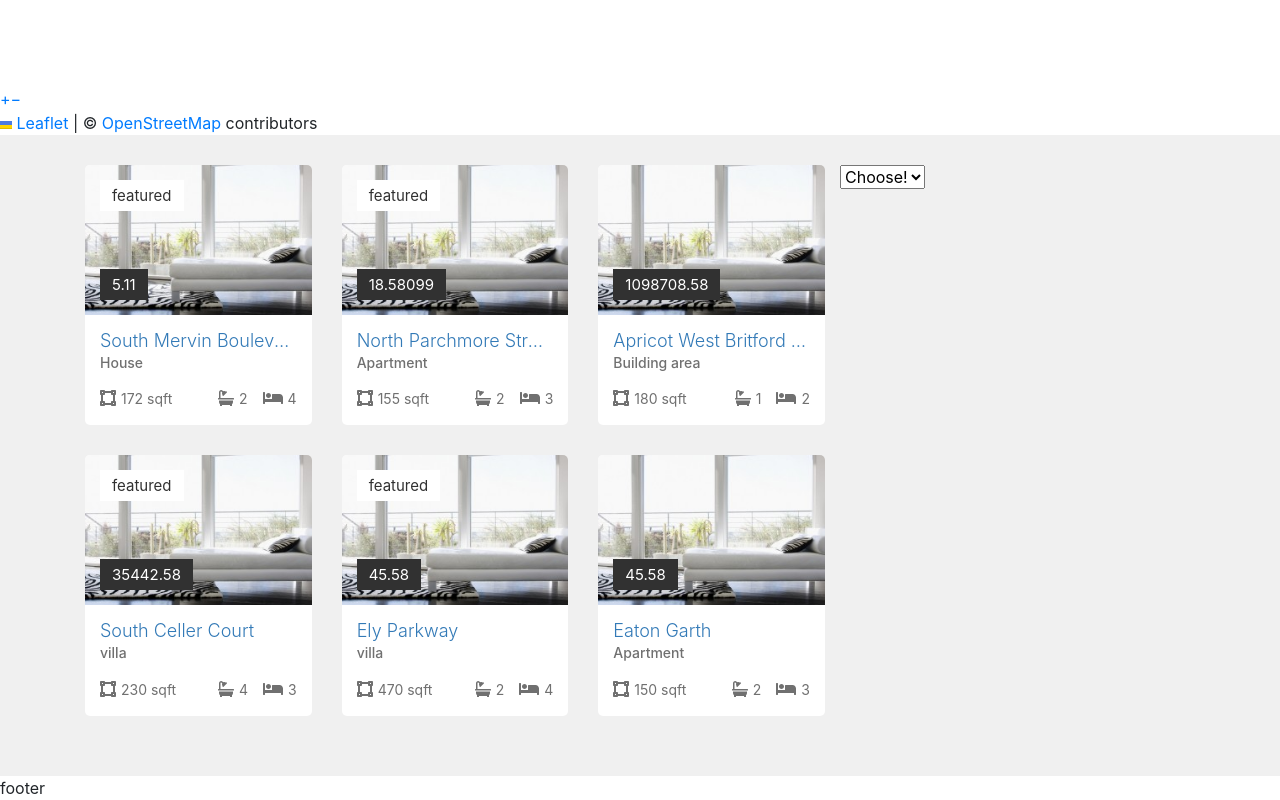
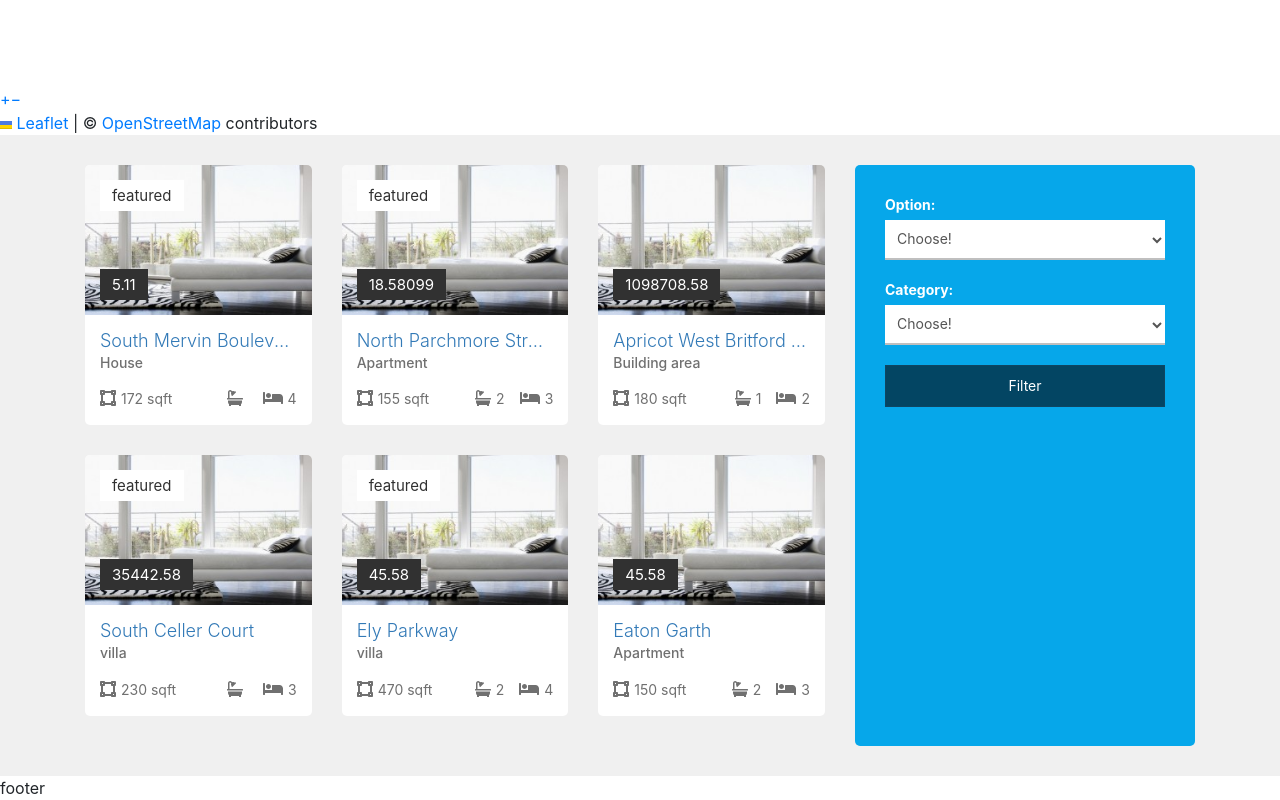
Before and after one commit to tinahomayouni/panda, a React (Create React App) app: page / in a window 1280 px wide. Shown: the part 602-1402 px from the top of the page. Built offline with nearby package versions, Linux system fonts and the light colour scheme.

Commit message:
log select value

```diff
--- a/src/component/house/house.scss
+++ b/src/component/house/house.scss
@@ -9,7 +9,6 @@ $blue:#337ab7;
 .cardListing {
   background: $grayLight;
   padding: 30px 0;
-
   .cardHolder {
 
     .cartItem {
--- a/src/component/sidebar/sidebar.js
+++ b/src/component/sidebar/sidebar.js
@@ -1,30 +1,51 @@
-import React from 'react';
+import React, { useState } from 'react';
 import { Col } from 'react-bootstrap';
 import data from '../../data/dataCard/dataCard.json';
+import "./sidebar.scss"
 
 function Sidebar() {
+  const [options, setOptions] = useState('')
+
+
   let uniquFilter = [];
+  let category = [];
   data.houses.forEach(house => {
     house.option.forEach(opt => {
       const key = Object.keys(opt)[0];
       if (!uniquFilter.includes(key)) {
         uniquFilter.push(key);
       }
+      if (!category.includes(house.category)) {
+        category.push(house.category)
+      }
     });
+
   });
-  function selector() {
-    alert('changed!!');
+
+  function doFilter() {
+    console.log(options)
+
   }
-
   return (
     <Col xs={4}>
       <aside>
-        <select onChange={selector}>
+        <label>Option:</label>
+        <select id="options" onChange={(e) => setOptions(e.target.value)}>
           <option>Choose!</option>
           {uniquFilter.map((opt, index) => {
             return <option key={index}>{opt}</option>;
           })}
         </select>
+
+        <label>Category:</label>
+        <select>
+          <option>Choose!</option>
+          {category.map(gt => {
+            return <option>{gt}</option>
+          })}
+        </select>
+
+        <button onClick={doFilter}>Filter</button>
       </aside>
     </Col>
   );
--- /dev/null
+++ b/src/component/sidebar/sidebar.scss
@@ -0,0 +1,41 @@
+aside {
+  display: flex !important;
+  background: #06a7ea;
+  height: 100%;
+  padding: 30px !important;
+  flex-direction: column;
+  margin-left: 30px;
+  border-radius: 5px;
+
+  label {
+    display: inline-block;
+    max-width: 100vh;
+    margin-bottom: 5px;
+    font-weight: bold;
+    color: #fff;
+    font-size: 14px;
+    line-height: 1.42857;
+  }
+
+  select {
+    border: 0;
+    border-bottom: 2px solid rgba(0, 0, 0, 0.25);
+    outline: 0;
+    height: 40px;
+    padding: 6px 8px;
+    font-size: 14px;
+    line-height: 1.42857;
+    color: #555555;
+    background: #fff;
+    margin-bottom: 20px;
+  }
+
+  button {
+    background: #034563;
+    color: #fff;
+    font-size: 14px;
+    line-height: 1.42857;
+    border: 1px solid #0f4562;
+    padding: 10px;
+  }
+}
--- a/src/data/dataCard/dataCard.json
+++ b/src/data/dataCard/dataCard.json
@@ -8,7 +8,7 @@
       "featured": "featured",
       "image": "home.jpg",
       "alt": "image from Home",
-      "option": [{ "shower": 2 }, { "room": 4 }],
+      "option": [{ "room": 4 }],
       "price": 5.11
     },
     {
@@ -37,7 +37,7 @@
       "squareFootage": "230 sqft",
       "featured": "featured",
       "image": "home.jpg",
-      "option": [{ "shower": 4 }, { "room": 3 }],
+      "option": [{ "room": 3 }],
       "price": 35442.58
     },
     {
```
